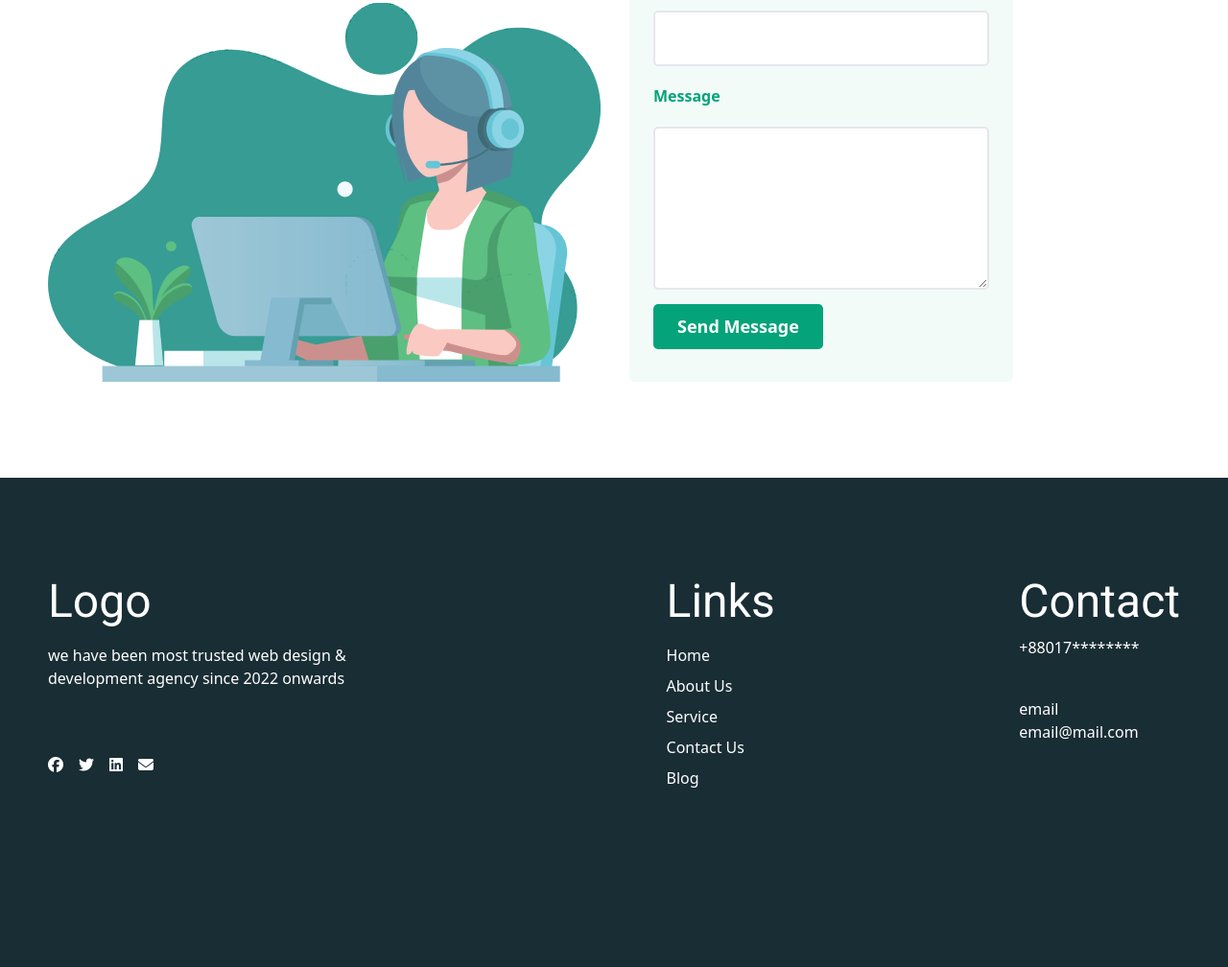
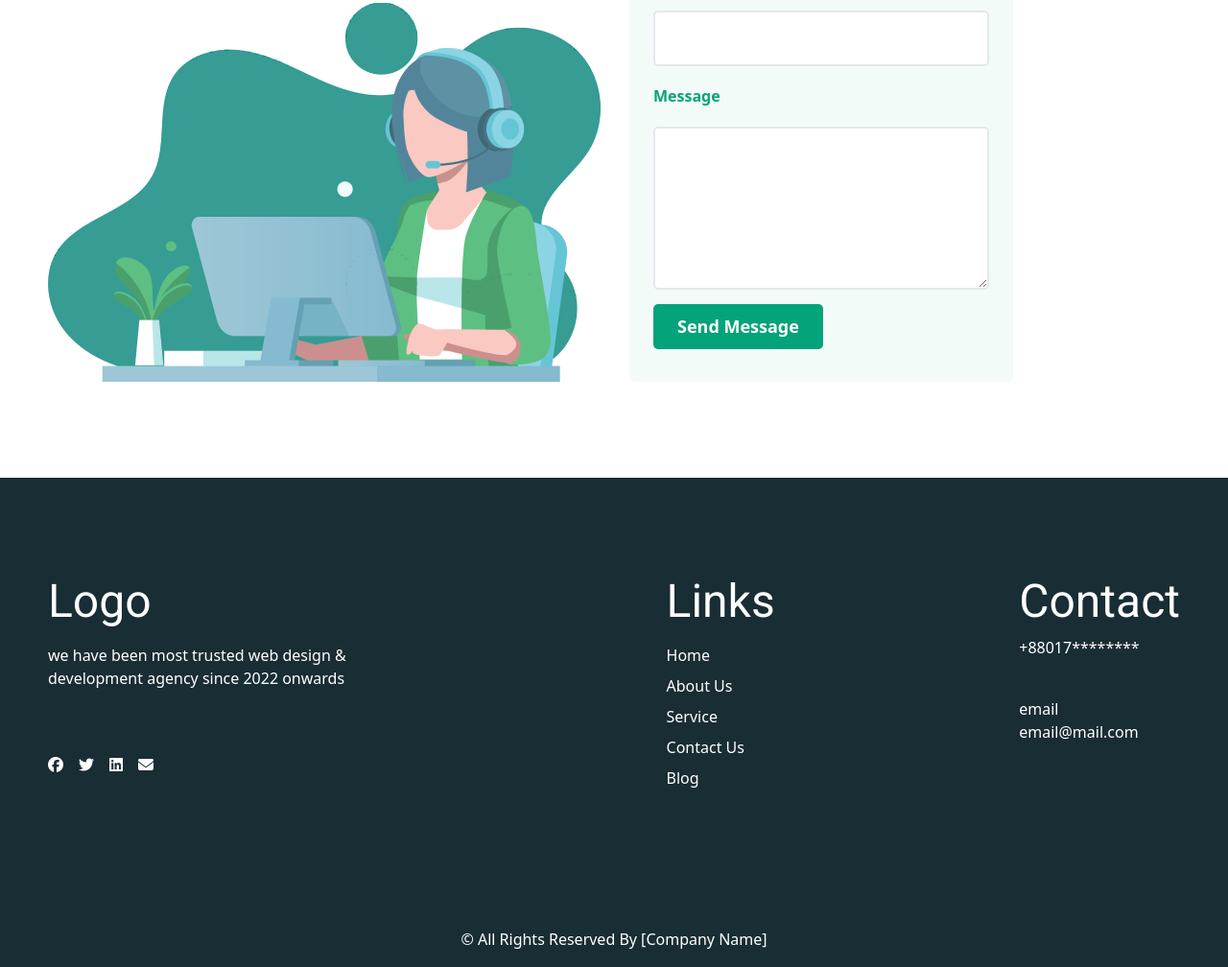
Before and after one commit to multi-dev-it/multi-dev-it, a plain HTML site: page index.html in a window 1280 px wide. Shown: the part 2086-3094 px from the top of the page at 96% size. Drawn offline with nearby package versions, Linux system fonts and the light colour scheme.

Commit message:
copyright added

```diff
--- a/index.html
+++ b/index.html
@@ -317,6 +317,9 @@
           </div>
         </div>
       </div>
+      <div class="flex justify-center pt-36">
+        <p>© All Rights Reserved By [Company Name]</p>
+      </div>
     </section>
     <!-- ===== Footer Section End ===== -->
 
```
